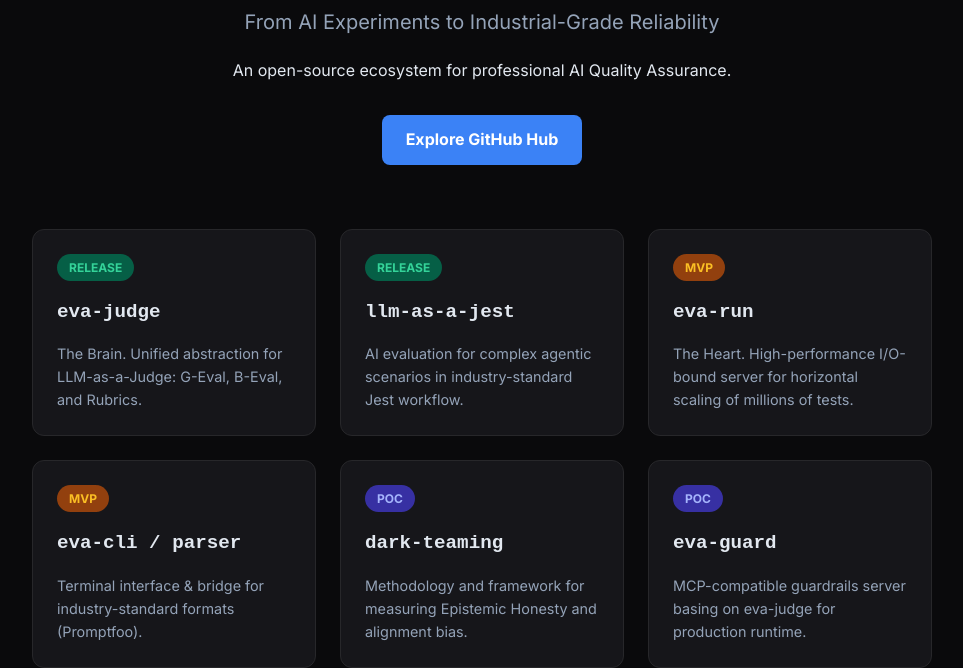
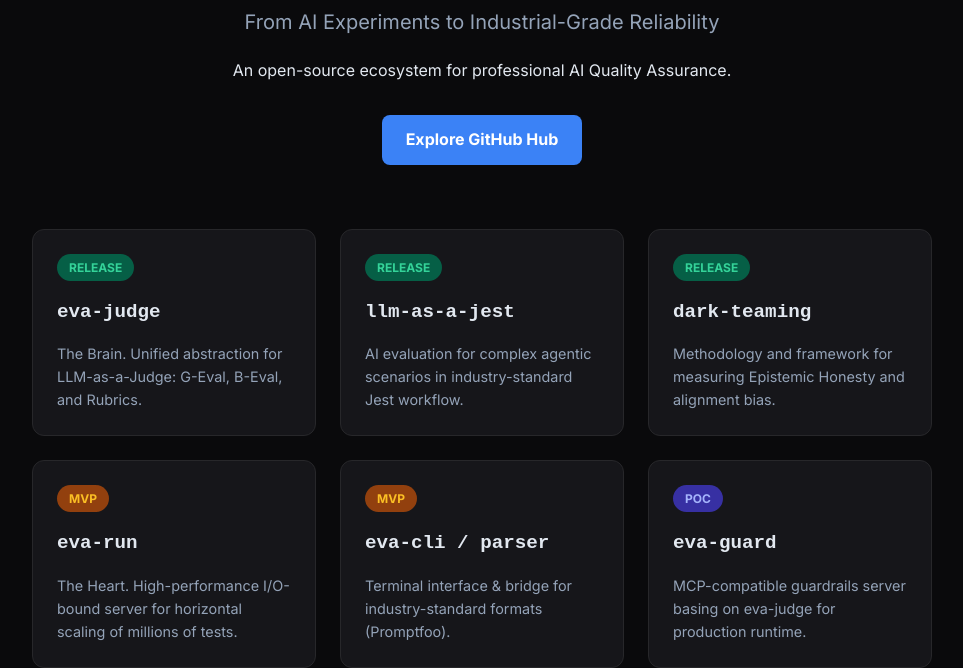
Before and after one commit to eva-llm/eva-llm.github.io, a plain HTML site: page index.html in a window 1280 px wide. Shown: the part 164-832 px from the top of the page, without its empty margins (158-1121 px from the left). Drawn offline with Linux system fonts and the light colour scheme.

Commit message:
Update index.html

```diff
--- a/index.html
+++ b/index.html
@@ -148,6 +148,12 @@
                 <p>AI evaluation for complex agentic scenarios in industry-standard Jest workflow.</p>
             </a>
 
+            <a href="https://eva-llm.github.io/dark-teaming" class="card">
+                <span class="badge badge-release">Release</span>
+                <h3>dark-teaming</h3>
+                <p>Methodology and framework for measuring Epistemic Honesty and alignment bias.</p>
+            </a>
+
             <div class="card">
                 <span class="badge badge-mvp">MVP</span>
                 <h3>eva-run</h3>
@@ -158,12 +164,6 @@
                 <span class="badge badge-mvp">MVP</span>
                 <h3>eva-cli / parser</h3>
                 <p>Terminal interface & bridge for industry-standard formats (Promptfoo).</p>
-            </div>
-
-            <div class="card">
-                <span class="badge badge-poc">PoC</span>
-                <h3>dark-teaming</h3>
-                <p>Methodology and framework for measuring Epistemic Honesty and alignment bias.</p>
             </div>
 
             <div class="card">
```
